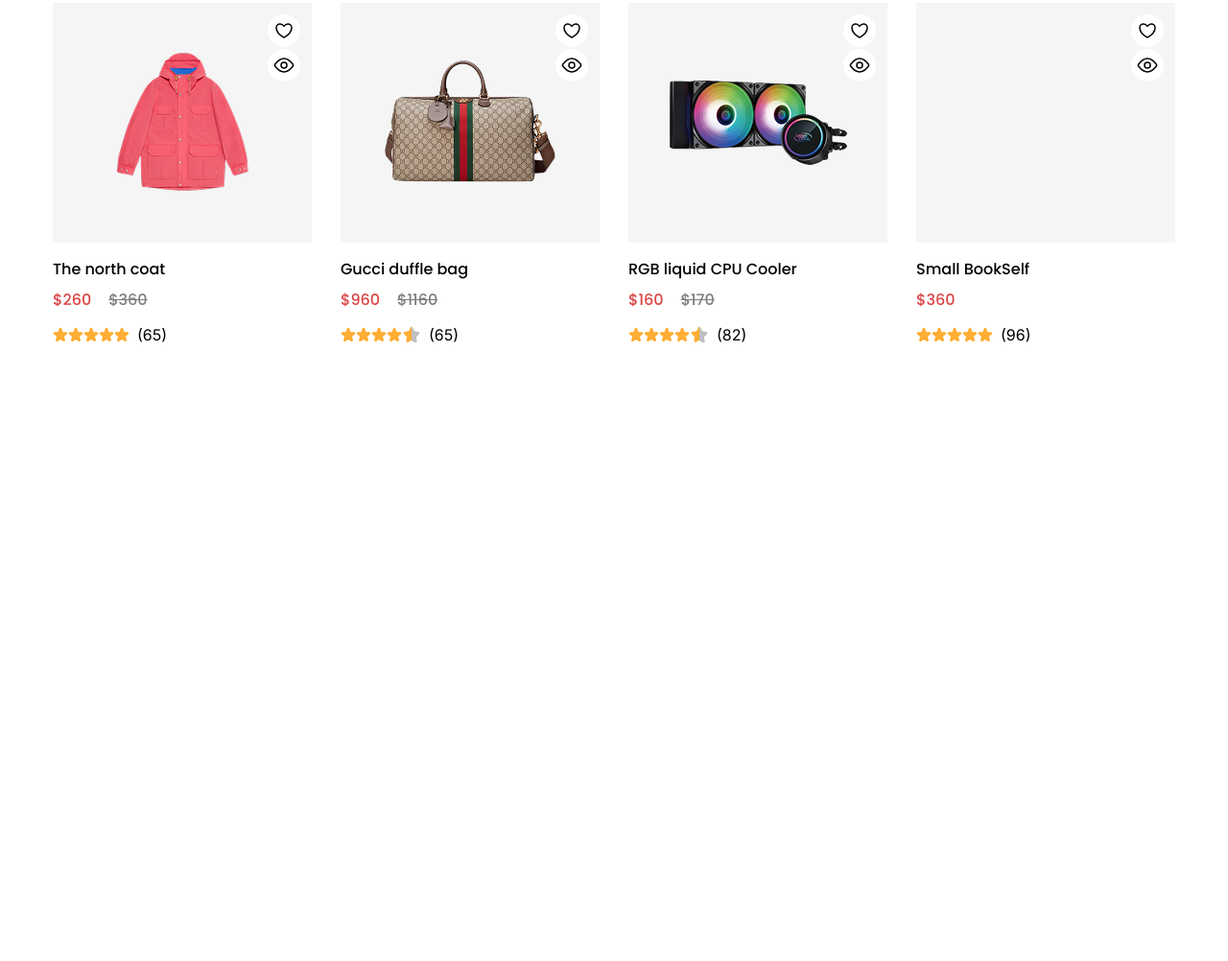
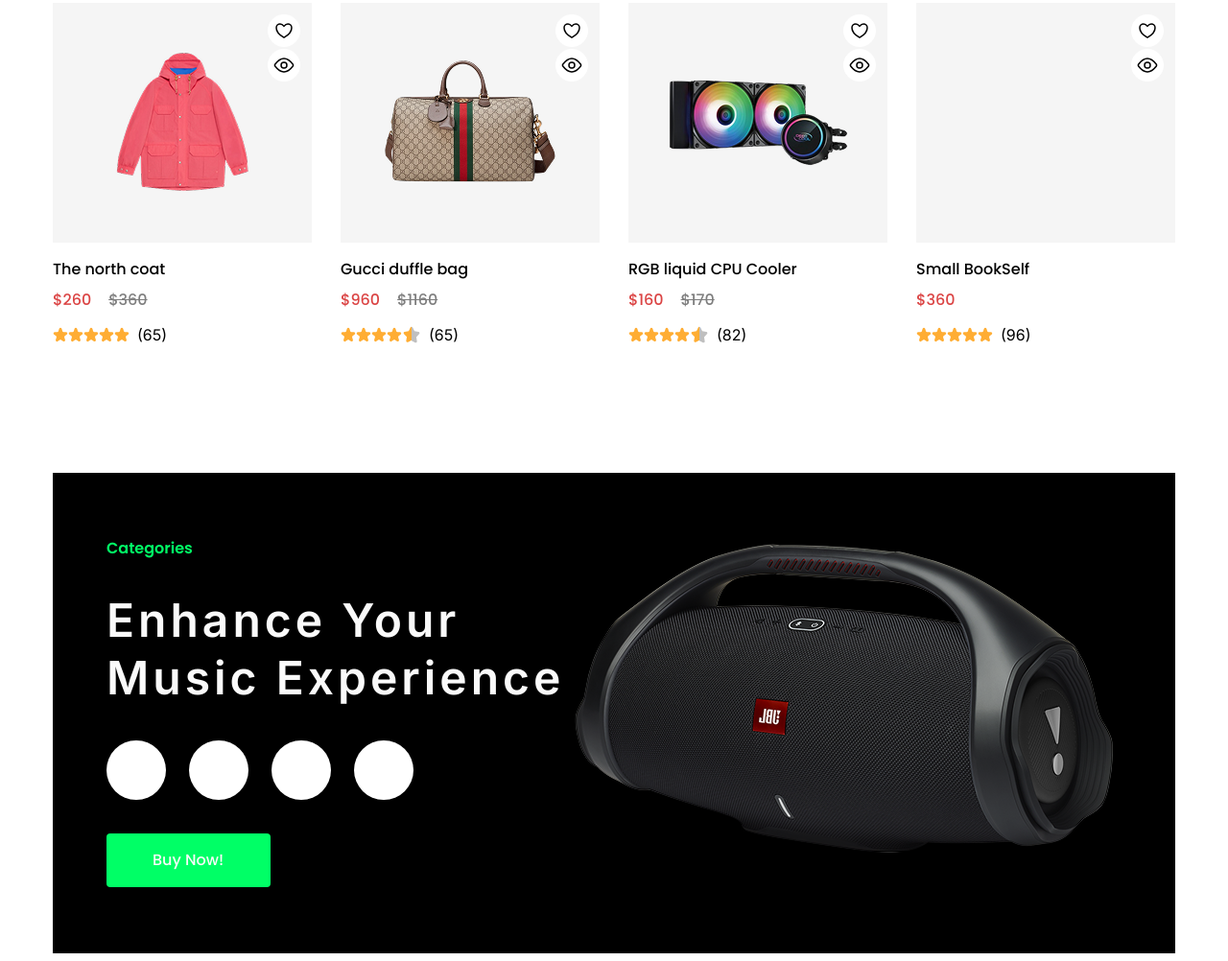
Before and after one commit to GiorgiKapanadze-art/final-project, a plain HTML site: page index.html in a window 1280 px wide. Shown: the part 2023-3025 px from the top of the page at 96% size. Before the commit the page ends 2388 px from the top, so only its background shows below. Drawn offline with Linux system fonts and the light colour scheme.

Commit message:
section added
section usic box added

```diff
--- a/css/styles.css
+++ b/css/styles.css
@@ -618,3 +618,66 @@ header {
     color: #fafafa;
   }
 }
+
+/* music box */
+
+.music-box {
+  width: 100%;
+  min-height: 500px;
+  margin-top: 140px;
+  background-color: #000;
+  display: flex;
+  padding: 69px 60px 69px 56px;
+}
+
+.music-box-desc {
+  display: flex;
+  flex-direction: column;
+  gap: 35px;
+  p {
+    font-family: Poppins;
+    font-weight: 600;
+    font-style: SemiBold;
+    font-size: 16px;
+    line-height: 20px;
+    letter-spacing: 0%;
+    color: #00ff66;
+  }
+
+  h3 {
+    font-family: Inter;
+    font-weight: 600;
+    font-style: Semi Bold;
+    font-size: 48px;
+    line-height: 60px;
+    letter-spacing: 4px;
+    color: #fafafa;
+  }
+
+  a {
+    font-family: Poppins;
+    font-weight: 500;
+    font-style: Medium;
+    font-size: 16px;
+    line-height: 24px;
+    letter-spacing: 0%;
+    color: #fafafa;
+    background-color: #00ff66;
+    padding: 16px 48px;
+    border-radius: 4px;
+    width: 171px;
+    cursor: pointer;
+  }
+}
+
+.wrapper-circles {
+  display: flex;
+  gap: 24px;
+}
+
+.circles {
+  width: 62px;
+  height: 62px;
+  border-radius: 50%;
+  background-color: #fff;
+}
--- a/index.html
+++ b/index.html
@@ -453,6 +453,26 @@
         </div>
       </div>
     </div>
+
+    <div class="music-box container">
+      <div class="music-box-desc">
+        <p>Categories</p>
+
+        <h3>Enhance Your Music Experience</h3>
+
+        <div class="wrapper-circles">
+          <div class="circles"></div>
+          <div class="circles"></div>
+          <div class="circles"></div>
+          <div class="circles"></div>
+        </div>
+
+        <a href="#">Buy Now!</a>
+      </div>
+      <div class="music-box-photo">
+        <img src="./images/musicbox.png" alt="musicbox" />
+      </div>
+    </div>
     <script>
       let totalSeconds = 99 * 24 * 60 * 60;
 
```
Also changed, not shown: images/musicbox.png (added).
